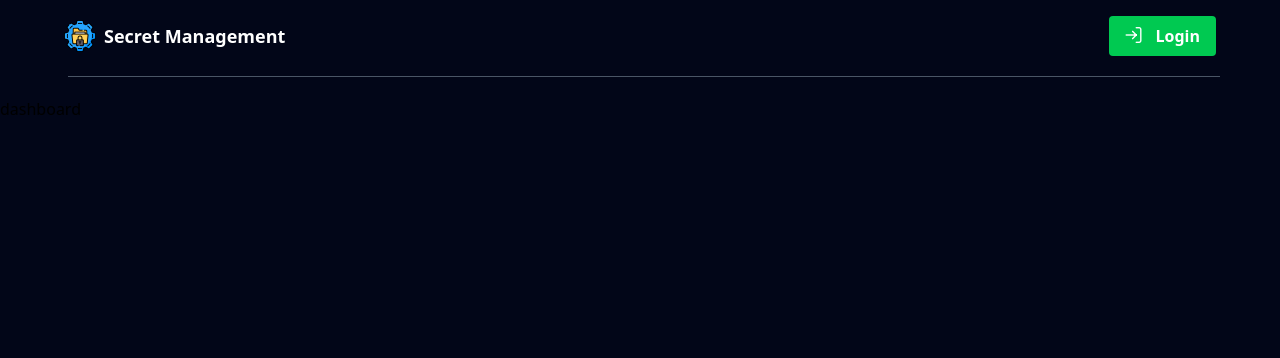
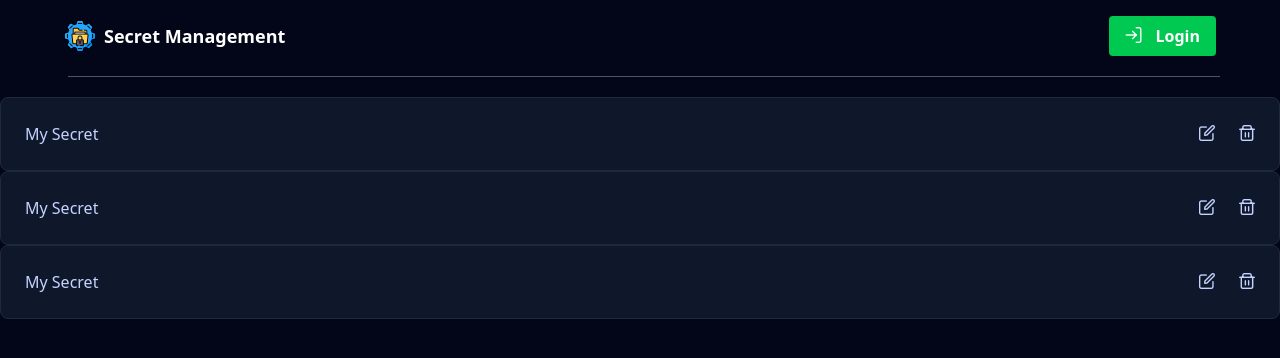
Before and after one commit to Seyedsahel/final-secret-manager, a Nuxt app: page /dashboard in a window 1280 px wide. Shown: the top 358 px of the page. Built offline with nearby package versions, Linux system fonts and the light colour scheme.

Commit message:
secret items component

```diff
--- /dev/null
+++ b/app/components/RecordItem.vue
@@ -0,0 +1,41 @@
+<script setup lang="ts">
+      interface Record {
+        id: number;
+        name: string;
+        content: string;
+      }
+
+      interface Props {
+        record: Record;
+      }
+
+      defineProps<Props>();
+
+      defineEmits<{
+        edit: [id: number];
+        delete: [id: number];
+      }>();
+</script>
+<template>
+  <div class="bg-slate-900 border border-slate-800 rounded-lg p-4 hover:border-slate-700 transition-colors">
+    <div class="flex items-start justify-between gap-3">
+      <div class="flex-1 min-w-0 p-2">
+        <h3 class="text-indigo-200">{{ record.name }}</h3>
+      </div>
+      <div class="flex items-center gap-2">
+        <button
+          @click="$emit('edit', record.id)"
+          class="p-2 text-slate-400 hover:text-slate-200 hover:bg-slate-800 rounded-lg transition-colors"
+        >
+          <span class="pi pi-pen-to-square text-indigo-200"></span>
+        </button>
+        <button
+          @click="$emit('delete', record.id)"
+          class="p-2 text-slate-400 hover:text-red-400 hover:bg-slate-800 rounded-lg transition-colors"
+        >
+            <span class="pi pi-trash text-indigo-200"></span>
+        </button>
+      </div>
+    </div>
+  </div>
+</template>
--- a/app/pages/dashboard.vue
+++ b/app/pages/dashboard.vue
@@ -1,3 +1,19 @@
+<script setup lang="ts">
+    import { reactive } from 'vue';
+    interface Record {
+        id: number;
+        name: string;
+        content: string;
+      }
+
+    const secret = reactive<Record>({
+        id: 1,
+        name: 'My Secret',
+        content: 'This is a secret message.'
+    })
+</script>
 <template>
-    <div>dashboard</div>
+    <RecordItem :record="secret"></RecordItem>
+    <RecordItem :record="secret"></RecordItem>
+    <RecordItem :record="secret"></RecordItem>
 </template>
--- a/app/pages/index.vue
+++ b/app/pages/index.vue
@@ -7,5 +7,5 @@
   console.log("ligin?",auth.isAuthenticated)
   </script>
 <template>
-    index page
+
 </template>
```
